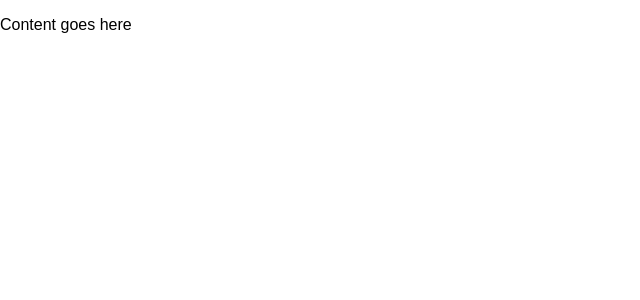
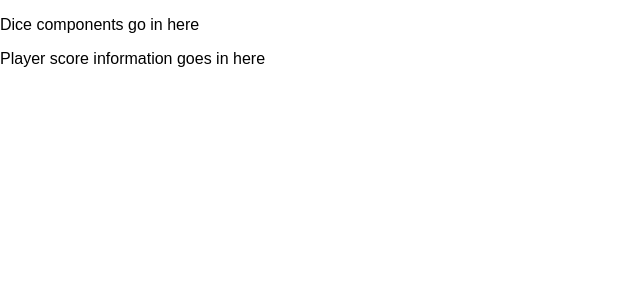
Before and after one commit to cifarquhar/yahtzee, a React (Create React App) app: page / in a window 1280 px wide. Shown: the top 300 px of the page, without its empty margins (0-640 px from the left). Built offline with nearby package versions, Linux system fonts and the light colour scheme.

Commit message:
add dice and card containers

```diff
--- /dev/null
+++ b/src/containers/CardContainer.jsx
@@ -0,0 +1,17 @@
+import React, { Component } from "react";
+
+class CardContainer extends Component {
+
+  render() {
+
+    return (
+      <div>
+        <p>Player score information goes in here</p>
+      </div>
+    );
+
+  }
+
+}
+
+export default CardContainer;
--- /dev/null
+++ b/src/containers/DiceContainer.jsx
@@ -0,0 +1,17 @@
+import React, { Component } from "react";
+
+class DiceContainer extends Component {
+
+  render() {
+
+    return (
+      <div>
+        <p>Dice components go in here</p>
+      </div>
+    );
+
+  }
+
+}
+
+export default DiceContainer;
--- a/src/containers/GameContainer.jsx
+++ b/src/containers/GameContainer.jsx
@@ -1,4 +1,6 @@
 import React, {Component} from "react";
+import DiceContainer from "./DiceContainer";
+import CardContainer from "./CardContainer";
 
 class GameContainer extends Component {
 
@@ -6,7 +8,8 @@ class GameContainer extends Component {
 
     return (
       <div>
-        <p>Content goes here</p>
+        <DiceContainer/>
+        <CardContainer/>
       </div>
     );
 
```
